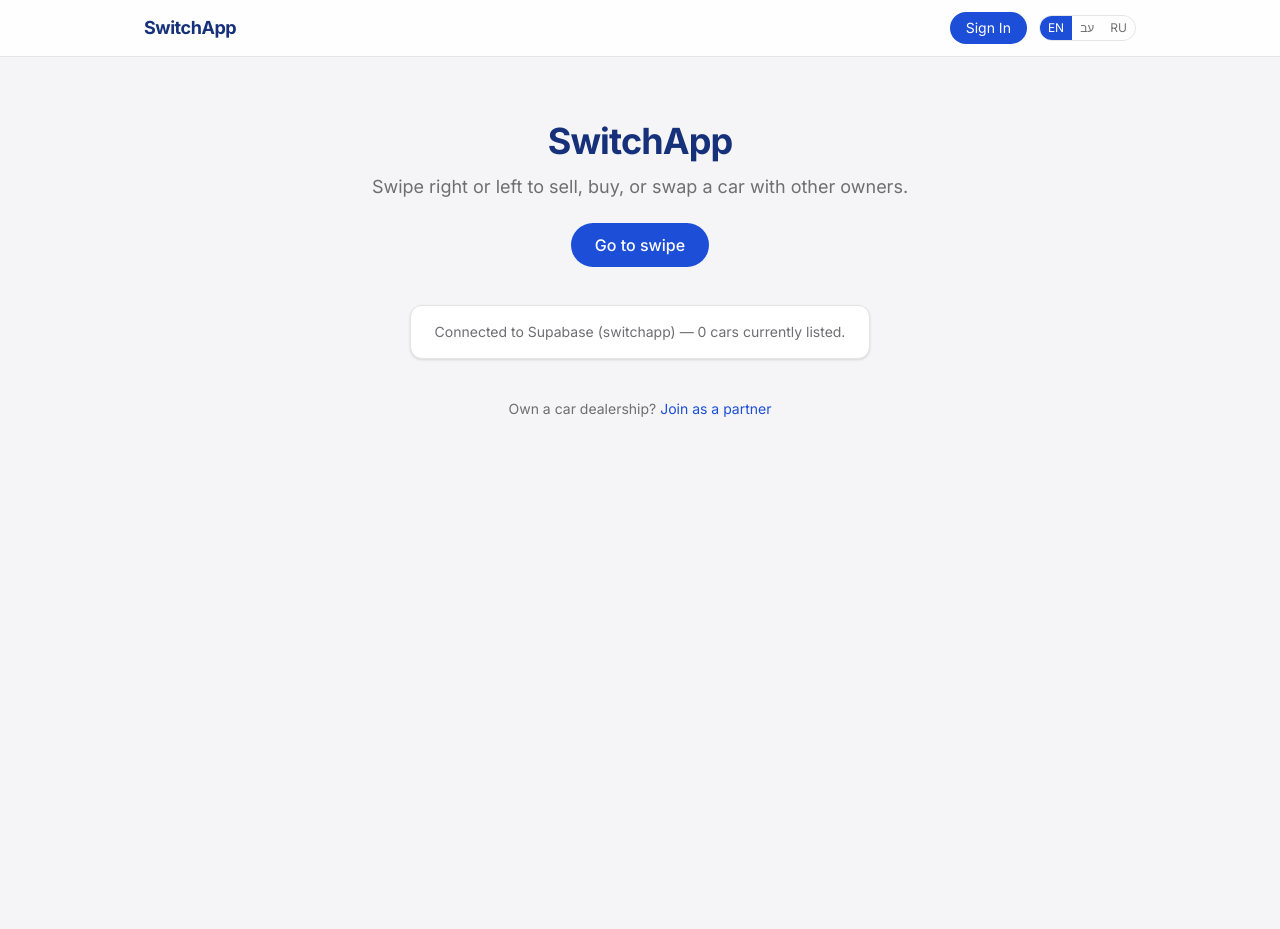
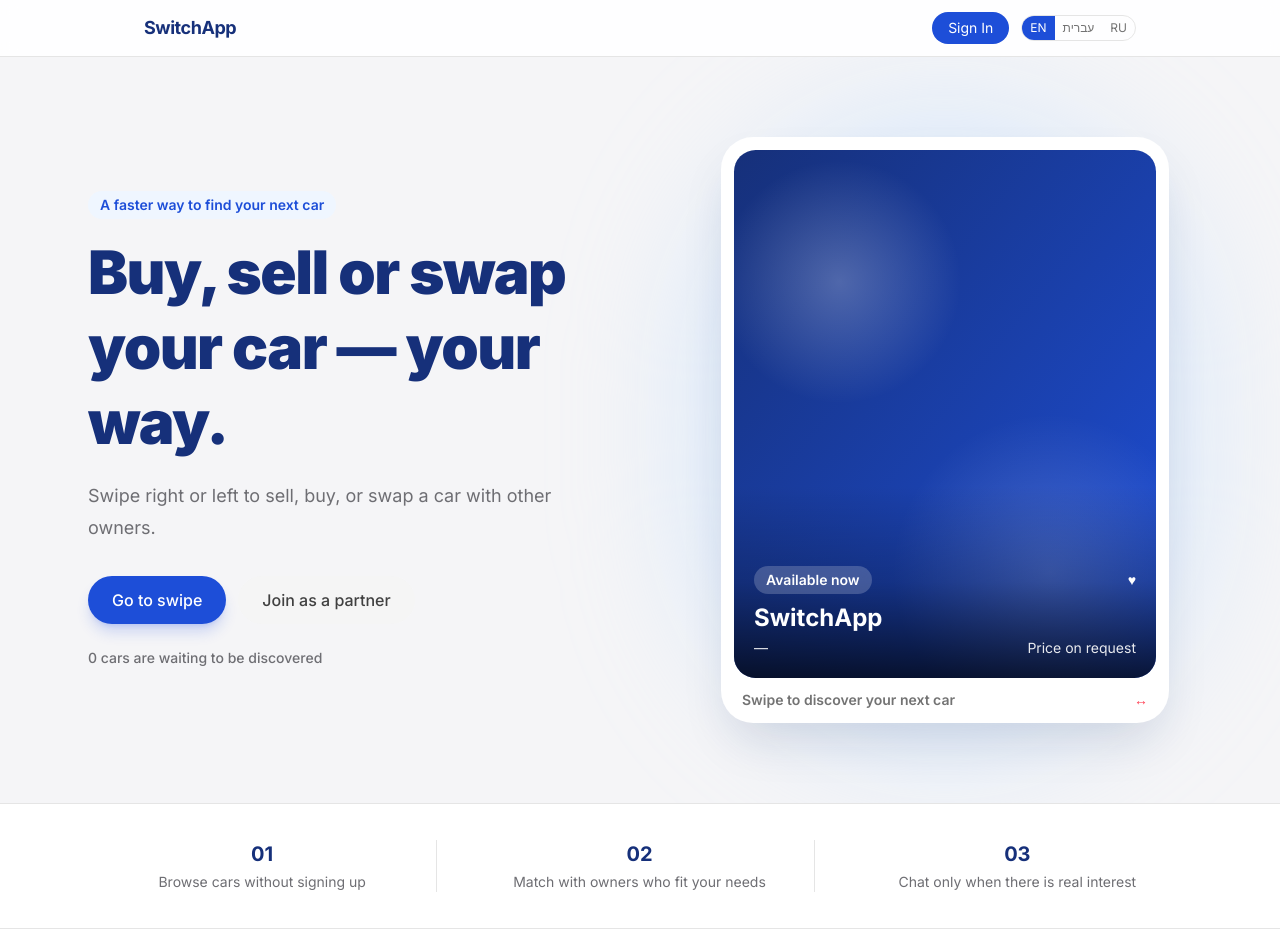
Before and after one commit to oferdelkom-creator/swithapp, a Next.js app: page / in a window 1280 px wide. Before the commit the page ends 800 px from the top, so only its background shows below. Built offline with nearby package versions, Linux system fonts and the light colour scheme; no server answers; the database is empty.

Commit message:
Improve homepage experience

```diff
--- a/app/page.tsx
+++ b/app/page.tsx
@@ -6,31 +6,58 @@ export default async function HomePage() {
   const supabase = await createClient();
   const { t } = await getT();
   const { count } = await supabase.from("cars").select("id", { count: "exact", head: true });
+  const { data: featuredCar } = await supabase
+    .from("cars")
+    .select("make, model, year, price, photo_urls")
+    .is("sold_at", null)
+    .order("created_at", { ascending: false })
+    .limit(1)
+    .maybeSingle<{
+      make: string;
+      model: string;
+      year: number | null;
+      price: number | null;
+      photo_urls: string[] | null;
+    }>();
+  const featuredName = featuredCar ? `${featuredCar.make} ${featuredCar.model}` : "SwitchApp";
 
   return (
-    <div className="mx-auto max-w-2xl px-6 py-16 text-center">
-      <h1 className="text-4xl font-bold text-brand-blue-dark tracking-tight">SwitchApp</h1>
-      <p className="mt-3 text-lg text-muted">{t("home.tagline")}</p>
+    <div className="overflow-hidden">
+      <section className="mx-auto grid max-w-6xl items-center gap-12 px-6 py-14 md:py-20 lg:grid-cols-[1.05fr_.95fr] lg:gap-16">
+        <div className="text-center lg:text-start">
+          <p className="mb-4 inline-flex rounded-full bg-blue-50 px-3 py-1 text-sm font-semibold text-brand-blue">{t("home.eyebrow")}</p>
+          <h1 className="max-w-xl text-4xl font-black leading-tight tracking-tight text-brand-blue-dark md:text-6xl">{t("home.title")}</h1>
+          <p className="mx-auto mt-5 max-w-lg text-lg leading-8 text-muted lg:mx-0">{t("home.tagline")}</p>
+          <div className="mt-8 flex flex-col items-center justify-center gap-3 sm:flex-row lg:justify-start">
+            <Link href="/swipe" className="btn-primary px-6 py-3 text-base shadow-lg shadow-blue-700/20">{t("home.ctaSwipe")}</Link>
+            <Link href="/business/join" className="btn-secondary px-6 py-3 text-base">{t("home.dealerCtaLink")}</Link>
+          </div>
+          <p className="mt-6 text-sm font-medium text-muted">{t("home.listingsCount", { count: count ?? 0 })}</p>
+        </div>
 
-      <div className="mt-8">
-        {/* /swipe needs no account to browse (sale mode) - sending everyone there
-            straight from the homepage, same as clicking around a Yad2-style open
-            catalog, instead of a signup wall before they've even seen a car. */}
-        <Link href="/swipe" className="btn-primary text-base px-6 py-3">
-          {t("home.ctaSwipe")}
-        </Link>
-      </div>
+        <div className="relative mx-auto w-full max-w-md">
+          <div className="absolute -inset-8 -z-10 rounded-full bg-blue-200/45 blur-3xl" />
+          <div className="overflow-hidden rounded-[2rem] border border-white/80 bg-white p-3 shadow-2xl shadow-blue-950/15">
+            <div className="relative aspect-[4/5] overflow-hidden rounded-[1.35rem] bg-gradient-to-br from-brand-blue-dark to-brand-blue">
+              {featuredCar?.photo_urls?.[0] ? <img src={featuredCar.photo_urls[0]} alt={featuredName} className="absolute inset-0 h-full w-full object-cover" /> : <div className="absolute inset-0 bg-[radial-gradient(circle_at_25%_25%,rgba(255,255,255,.24),transparent_24%),radial-gradient(circle_at_75%_80%,rgba(255,255,255,.18),transparent_30%)]" />}
+              <div className="absolute inset-x-0 bottom-0 bg-gradient-to-t from-black/75 via-black/25 to-transparent px-5 pb-5 pt-20 text-white">
+                <div className="mb-2 flex items-center justify-between text-sm font-semibold"><span className="rounded-full bg-white/20 px-3 py-1 backdrop-blur">{t("home.featuredLabel")}</span><span>♥</span></div>
+                <p className="text-2xl font-bold">{featuredName}</p>
+                <div className="mt-1 flex items-center justify-between text-sm text-white/90"><span>{featuredCar?.year ?? "—"}</span><span>{featuredCar?.price ? `₪${featuredCar.price.toLocaleString()}` : t("home.priceOnRequest")}</span></div>
+              </div>
+            </div>
+            <div className="flex items-center justify-between px-2 pt-3 text-sm font-semibold text-neutral-500"><span>{t("home.swipeHint")}</span><span className="text-brand-pink">↔</span></div>
+          </div>
+        </div>
+      </section>
 
-      <div className="mt-12 card px-6 py-4 inline-block">
-        <p className="text-sm text-muted">{t("home.connected", { count: count ?? 0 })}</p>
-      </div>
-
-      <p className="mt-10 text-sm text-muted">
-        {t("home.dealerCtaText")}{" "}
-        <Link href="/business/join" className="text-brand-blue">
-          {t("home.dealerCtaLink")}
-        </Link>
-      </p>
+      <section className="border-y border-neutral-200 bg-white">
+        <div className="mx-auto grid max-w-6xl gap-7 px-6 py-9 text-center sm:grid-cols-3 sm:divide-x sm:divide-neutral-200" dir="ltr">
+          <div dir="auto"><p className="text-xl font-bold text-brand-blue-dark">01</p><p className="mt-1 text-sm text-muted">{t("home.benefitBrowse")}</p></div>
+          <div dir="auto"><p className="text-xl font-bold text-brand-blue-dark">02</p><p className="mt-1 text-sm text-muted">{t("home.benefitMatch")}</p></div>
+          <div dir="auto"><p className="text-xl font-bold text-brand-blue-dark">03</p><p className="mt-1 text-sm text-muted">{t("home.benefitChat")}</p></div>
+        </div>
+      </section>
     </div>
   );
 }
--- a/components/LanguageSwitcher.tsx
+++ b/components/LanguageSwitcher.tsx
@@ -7,7 +7,7 @@ import type { Locale } from "@/lib/i18n/translations";
 
 const OPTIONS: { value: Locale; label: string }[] = [
   { value: "en", label: "EN" },
-  { value: "he", label: "עב" },
+  { value: "he", label: "עברית" },
   { value: "ru", label: "RU" },
 ];
 
--- a/lib/i18n/translations.ts
+++ b/lib/i18n/translations.ts
@@ -23,8 +23,17 @@ const en = {
   "nav.signOut": "Sign Out",
 
   "home.tagline": "Swipe right or left to sell, buy, or swap a car with other owners.",
+  "home.eyebrow": "A faster way to find your next car",
+  "home.title": "Buy, sell or swap your car — your way.",
   "home.ctaSwipe": "Go to swipe",
-  "home.connected": "Connected to Supabase (switchapp) — {{count}} cars currently listed.",
+  "home.connected": "{{count}} cars are currently listed.",
+  "home.listingsCount": "{{count}} cars are waiting to be discovered",
+  "home.featuredLabel": "Available now",
+  "home.priceOnRequest": "Price on request",
+  "home.swipeHint": "Swipe to discover your next car",
+  "home.benefitBrowse": "Browse cars without signing up",
+  "home.benefitMatch": "Match with owners who fit your needs",
+  "home.benefitChat": "Chat only when there is real interest",
   "home.dealerCtaText": "Own a car dealership?",
   "home.dealerCtaLink": "Join as a partner",
 
@@ -424,8 +433,17 @@ const he: Record<Key, string> = {
 
   "home.tagline":
     "סווייפ ימינה או שמאלה כדי למכור, לקנות או להחליף רכב עם בעלים אחרים.",
+  "home.eyebrow": "הדרך המהירה למצוא את הרכב הבא שלכם",
+  "home.title": "קונים, מוכרים או מחליפים רכב — בדרך שלכם.",
   "home.ctaSwipe": "למסך הסווייפ",
-  "home.connected": "מחובר ל-Supabase (switchapp) — {{count}} רכבים רשומים כרגע.",
+  "home.connected": "{{count}} רכבים זמינים כרגע.",
+  "home.listingsCount": "{{count}} רכבים מחכים שתגלו אותם",
+  "home.featuredLabel": "זמין עכשיו",
+  "home.priceOnRequest": "מחיר לפי דרישה",
+  "home.swipeHint": "מחליקים כדי למצוא את הרכב הבא",
+  "home.benefitBrowse": "צופים ברכבים גם בלי להירשם",
+  "home.benefitMatch": "מתאימים עם בעלי רכבים שמתאימים לכם",
+  "home.benefitChat": "מדברים רק כשיש עניין אמיתי",
   "home.dealerCtaText": "בעלי מגרש רכב?",
   "home.dealerCtaLink": "הצטרפו כשותפים",
 
@@ -821,8 +839,17 @@ const ru: Record<Key, string> = {
   "nav.signOut": "Выйти",
 
   "home.tagline": "Свайпайте вправо или влево, чтобы продать, купить или обменять автомобиль с другими владельцами.",
+  "home.eyebrow": "Быстрый способ найти следующий автомобиль",
+  "home.title": "Покупайте, продавайте или меняйте автомобиль — по своим правилам.",
   "home.ctaSwipe": "Перейти к свайпу",
-  "home.connected": "Подключено к Supabase (switchapp) — сейчас размещено {{count}} автомобилей.",
+  "home.connected": "Сейчас доступно {{count}} автомобилей.",
+  "home.listingsCount": "{{count}} автомобилей ждут, когда их найдут",
+  "home.featuredLabel": "Доступен сейчас",
+  "home.priceOnRequest": "Цена по запросу",
+  "home.swipeHint": "Свайпайте, чтобы найти следующий автомобиль",
+  "home.benefitBrowse": "Смотрите автомобили без регистрации",
+  "home.benefitMatch": "Находите владельцев, которые вам подходят",
+  "home.benefitChat": "Общайтесь, только когда есть настоящий интерес",
   "home.dealerCtaText": "Владеете автосалоном?",
   "home.dealerCtaLink": "Присоединиться как партнёр",
 
```
